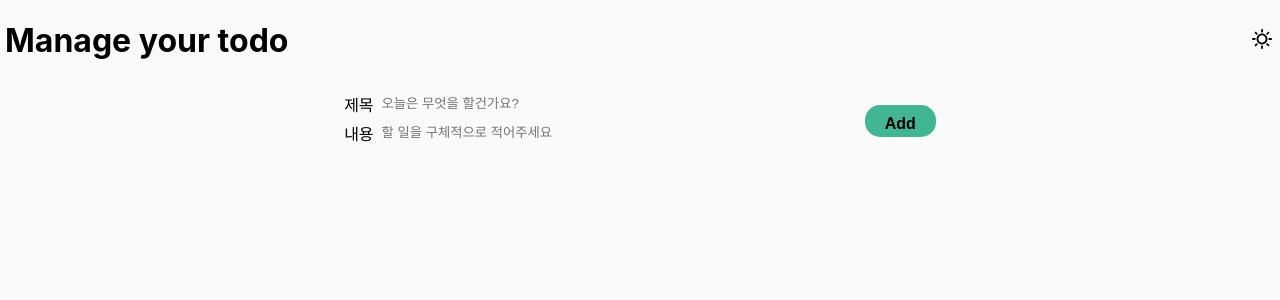
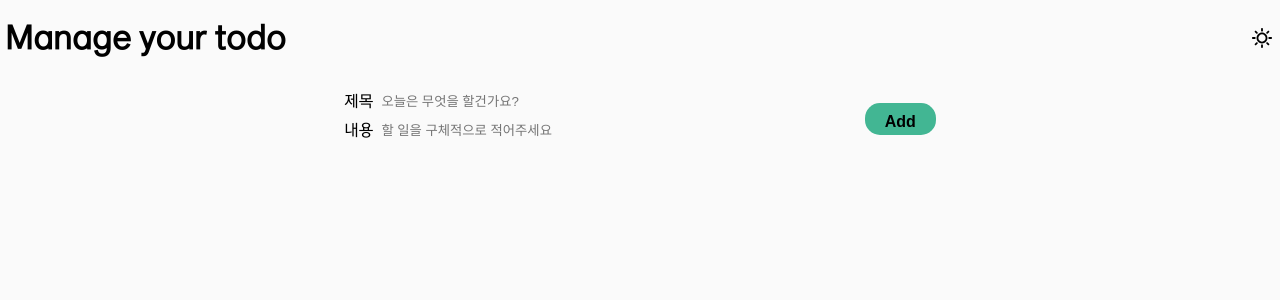
Before and after one commit to Urchinode/web_full_stack_practice, a React (Vite) app in the folder todo-upgrade/: page / in a window 1280 px wide. Shown: the top 300 px of the page. Built offline with nearby package versions, Linux system fonts and the light colour scheme.

Commit message:
[ug-todo] feat: font style

```diff
--- a/todo-upgrade/src/styles/global.ts
+++ b/todo-upgrade/src/styles/global.ts
@@ -1,7 +1,18 @@
 import { createGlobalStyle } from "styled-components";
 import THEME from "./theme";
+import GoormSans from "@/assets/fonts/goorm-sans-regular.woff2";
 
 const GlobalStyle = createGlobalStyle`
+    @font-face {
+        font-family: 'goorm-sans';
+        src: url(${GoormSans}) format('woff2');
+        /* font-family: 'PartialSansKR'; */
+        /* src: url('../assets/fonts/PartialSansKR-Regular.otf') format('opentype'); */
+    }
+    /* @font-face { */
+        /* font-family: 'otfFont'; */
+        /* src: url() format('opentype'); */
+    /* } */
     .light{
         background-color: ${THEME.COLOR.LIGHT.BACKGROUND};
     }
@@ -11,7 +22,7 @@ const GlobalStyle = createGlobalStyle`
     html{
         height: 100%;
         width: 100%;
-        font-family: Inter, system-ui;
+        font-family: 'goorm-sans';
     }
     body{
         height: 100%;
```
Also changed, not shown: todo-upgrade/src/assets/fonts/goorm-sans-regular.woff2 (added).
